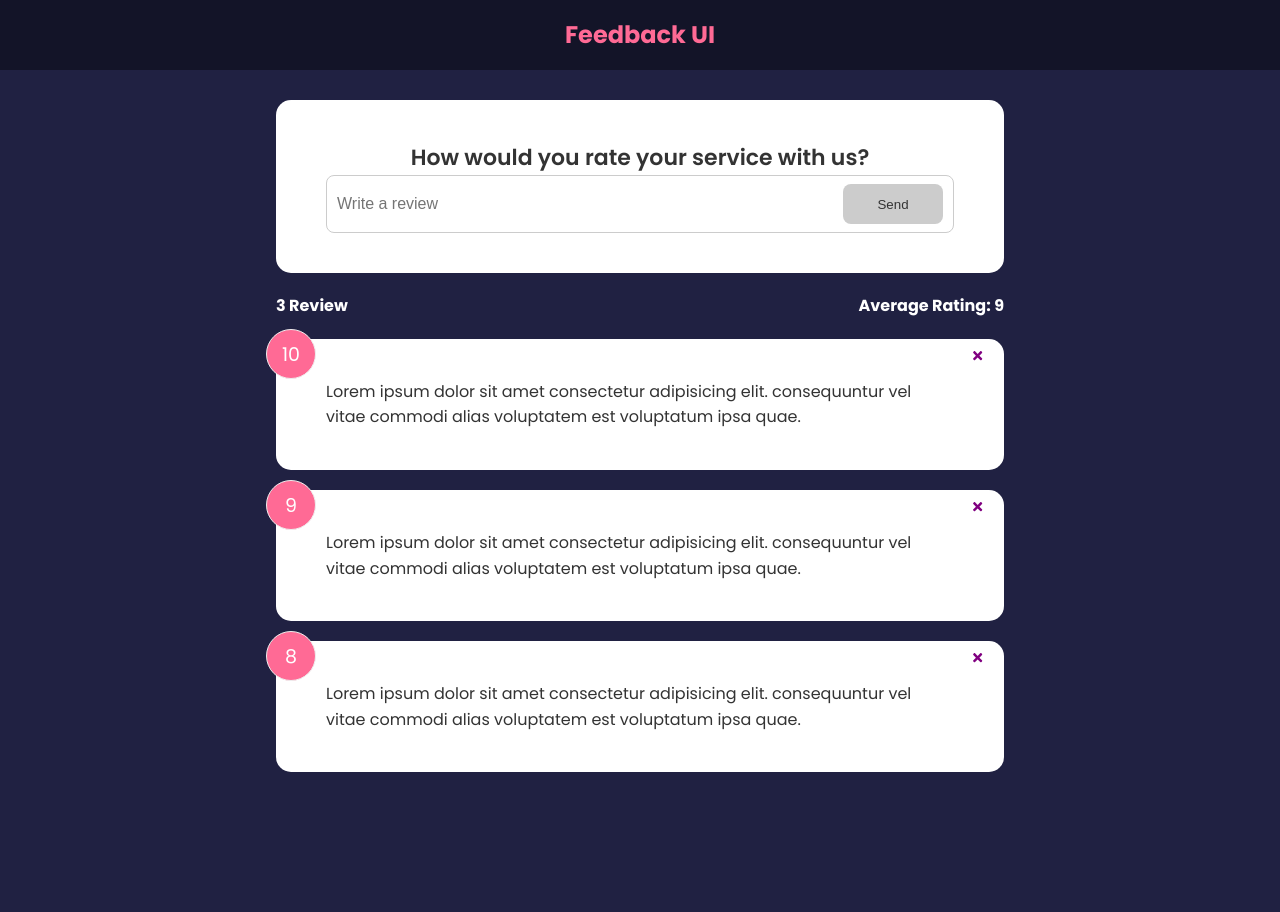
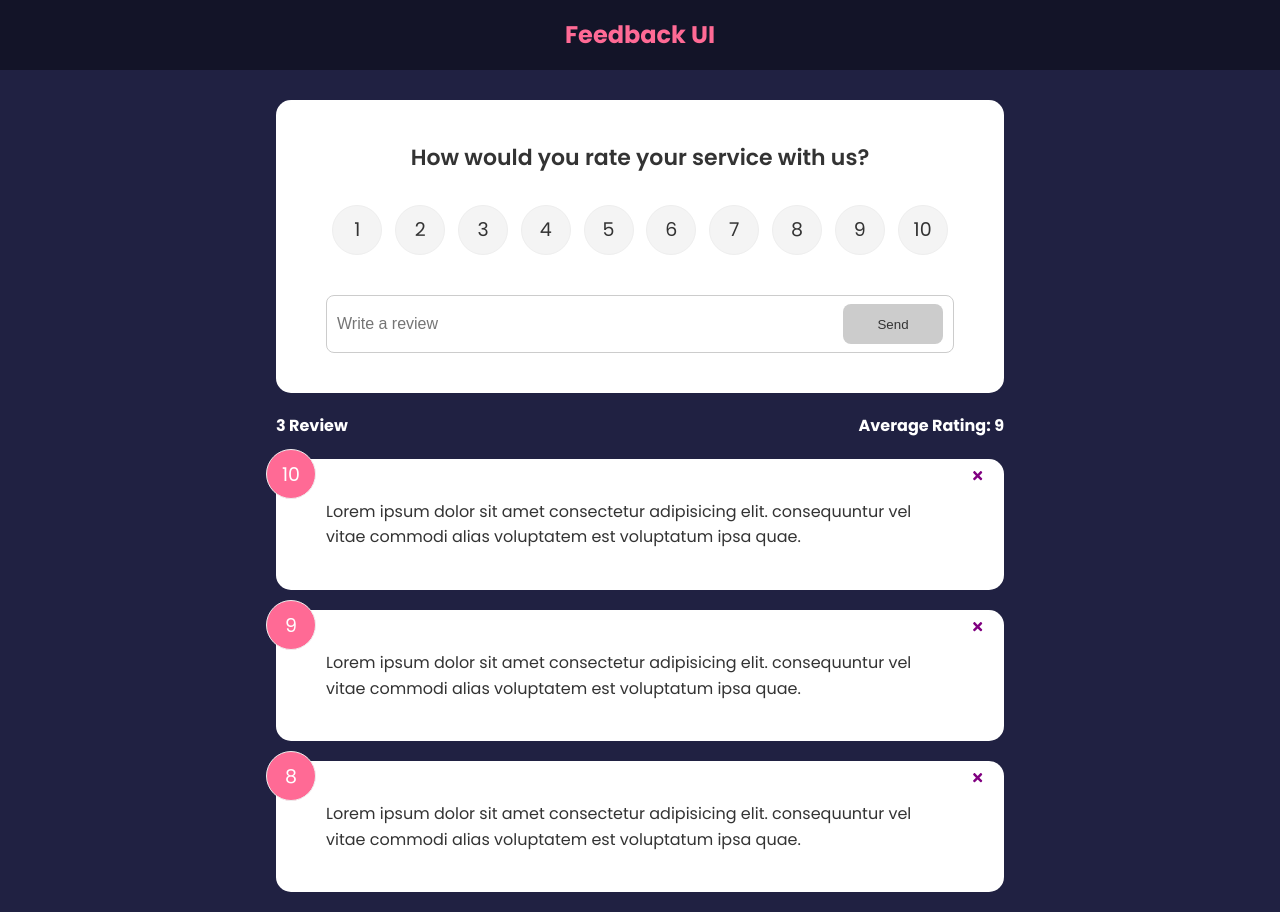
Before and after one commit to recepdoganp/feedback_app, a React (Create React App) app: page / in a window 1280 px wide. Before the commit the page ends 800 px from the top, so only its background shows below. Built offline with nearby package versions, Linux system fonts and the light colour scheme.

Commit message:
About Page

```diff
--- a/package.json
+++ b/package.json
@@ -6,10 +6,13 @@
     "@testing-library/jest-dom": "^5.16.5",
     "@testing-library/react": "^13.4.0",
     "@testing-library/user-event": "^13.5.0",
+    "framer-motion": "^4.1.17",
     "react": "^18.2.0",
     "react-dom": "^18.2.0",
     "react-icons": "^4.4.0",
+    "react-router-dom": "^6.4.1",
     "react-scripts": "5.0.1",
+    "uuid": "^9.0.0",
     "web-vitals": "^2.1.4"
   },
   "scripts": {
--- a/src/App.js
+++ b/src/App.js
@@ -1,4 +1,7 @@
+import { v4 as uuidv4 } from "uuid";
+import { BrowserRouter as Router, Route, Routes } from "react-router-dom";
 import { useState } from "react";
+import AboutPage from "./pages/AboutPage";
 import Header from "./components/Header";
 import FeedbackList from "./components/FeedbackList";
 import FeedbackStats from "./components/FeedbackStats";
@@ -8,20 +11,38 @@ import FeedbackData from "./data/FeedbackData";
 function App() {
   const [feedback, setFeedback] = useState(FeedbackData);
 
+  const addFeedback = (newFeedback) => {
+    newFeedback.id = uuidv4();
+    setFeedback([newFeedback, ...feedback]);
+  };
   const deleteFeedback = (id) => {
     if (window.confirm("Are you sure you want to delete")) {
       setFeedback(feedback.filter((item) => item.id !== id));
     }
   };
   return (
-    <>
+    <Router>
       <Header />
       <div className='container'>
-        <FeedbackForm />
-        <FeedbackStats feedback={feedback} />
-        <FeedbackList feedback={feedback} handleDelete={deleteFeedback} />
+        <Routes>
+          <Route
+            exact
+            path='/'
+            element={
+              <>
+                <FeedbackForm handleAdd={addFeedback} />
+                <FeedbackStats feedback={feedback} />
+                <FeedbackList
+                  feedback={feedback}
+                  handleDelete={deleteFeedback}
+                />
+              </>
+            }
+          ></Route>
+          <Route path='/about' element={<AboutPage />} />
+        </Routes>
       </div>
-    </>
+    </Router>
   );
 }
 
--- a/src/components/FeedbackForm.jsx
+++ b/src/components/FeedbackForm.jsx
@@ -1,9 +1,11 @@
 import { useState } from "react";
 import Card from "./shared/Card";
 import Button from "./shared/Button";
+import RatingSelect from "./RatingSelect";
 
-function FeedbackForm() {
+function FeedbackForm({ handleAdd }) {
   const [text, setText] = useState("");
+  const [rating, setRating] = useState(0);
   const [btnDisabled, setBtnDisabled] = useState(true);
   const [message, setMessage] = useState("");
 
@@ -20,10 +22,29 @@ function FeedbackForm() {
     }
     setText(e.target.value);
   };
+
+  const handleSelectRating = (rating) => {
+    setRating(rating);
+  };
+
+  const handleSubmit = (e) => {
+    e.preventDefault();
+    if (text.trim().length > 10) {
+      let newFeedback = {
+        text,
+        rating,
+      };
+
+      handleAdd(newFeedback);
+      setText("");
+    }
+  };
+
   return (
     <Card>
-      <form>
+      <form onSubmit={handleSubmit}>
         <h2>How would you rate your service with us?</h2>
+        <RatingSelect select={handleSelectRating} rating={rating} />
         <div className='input-group'>
           <input
             onChange={handleTextChange}
--- a/src/components/FeedbackList.js
+++ b/src/components/FeedbackList.js
@@ -1,3 +1,4 @@
+import { motion, AnimatePresence } from "framer-motion";
 import PropTypes from "prop-types";
 import FeedbackItem from "./FeedbackItem";
 
@@ -6,11 +7,24 @@ const FeedbackList = ({ feedback, handleDelete }) => {
     return <p>No feedback yet</p>;
   }
   return (
-    <div className='feedback-list'>
-      {feedback.map((item) => (
-        <FeedbackItem key={item.id} item={item} handleDelete={handleDelete} />
-      ))}
-    </div>
+    <AnimatePresence>
+      <div className='feedback-list'>
+        {feedback.map((item) => (
+          <motion.div
+            key={item.id}
+            initial={{ opacity: 0 }}
+            animate={{ opacity: 1 }}
+            exit={{ opacity: 0 }}
+          >
+            <FeedbackItem
+              key={item.id}
+              item={item}
+              handleDelete={handleDelete}
+            />
+          </motion.div>
+        ))}
+      </div>
+    </AnimatePresence>
   );
 };
 
--- /dev/null
+++ b/src/components/RatingSelect.jsx
@@ -0,0 +1,122 @@
+function RatingSelect({ select, rating }) {
+  const handleChange = (e) => {
+    select(+e.target.value);
+  };
+
+  return (
+    <ul className='rating'>
+      <li>
+        <input
+          type='radio'
+          name='rating'
+          id='num1'
+          value='1'
+          onChange={handleChange}
+          checked={rating === 1}
+        />
+        <label htmlFor='num1'>1</label>
+      </li>
+      <li>
+        <input
+          type='radio'
+          name='rating'
+          id='num2'
+          value='2'
+          onChange={handleChange}
+          checked={rating === 2}
+        />
+        <label htmlFor='num2'>2</label>
+      </li>
+      <li>
+        <input
+          type='radio'
+          name='rating'
+          id='num3'
+          value='3'
+          onChange={handleChange}
+          checked={rating === 3}
+        />
+        <label htmlFor='num3'>3</label>
+      </li>
+      <li>
+        <input
+          type='radio'
+          name='rating'
+          id='num4'
+          value='4'
+          onChange={handleChange}
+          checked={rating === 4}
+        />
+        <label htmlFor='num4'>4</label>
+      </li>
+      <li>
+        <input
+          type='radio'
+          name='rating'
+          id='num5'
+          value='5'
+          onChange={handleChange}
+          checked={rating === 5}
+        />
+        <label htmlFor='num5'>5</label>
+      </li>
+      <li>
+        <input
+          type='radio'
+          name='rating'
+          id='num6'
+          value='6'
+          onChange={handleChange}
+          checked={rating === 6}
+        />
+        <label htmlFor='num6'>6</label>
+      </li>
+      <li>
+        <input
+          type='radio'
+          name='rating'
+          id='num7'
+          value='7'
+          onChange={handleChange}
+          checked={rating === 7}
+        />
+        <label htmlFor='num7'>7</label>
+      </li>
+      <li>
+        <input
+          type='radio'
+          name='rating'
+          id='num8'
+          value='8'
+          onChange={handleChange}
+          checked={rating === 8}
+        />
+        <label htmlFor='num8'>8</label>
+      </li>
+      <li>
+        <input
+          type='radio'
+          name='rating'
+          id='num9'
+          value='9'
+          onChange={handleChange}
+          checked={rating === 9}
+        />
+        <label htmlFor='num9'>9</label>
+      </li>
+      <li>
+        <input
+          type='radio'
+          name='rating'
+          id='num10'
+          value='10'
+          onChange={handleChange}
+          checked={rating === 10}
+        />
+        <label htmlFor='num10'>10</label>
+      </li>
+    </ul>
+  );
+}
+
+export default RatingSelect;
--- /dev/null
+++ b/src/pages/AboutPage.jsx
@@ -0,0 +1,18 @@
+import Card from "../components/shared/Card";
+
+function AboutPage() {
+  return (
+    <Card>
+      <div className='about'>
+        <h1>About this project</h1>
+        <p>This is a React app to leave feedback for a product or service</p>
+        <p>Version 1.0.0</p>
+        <p>
+          <a href='/'>Back to Home</a>
+        </p>
+      </div>
+    </Card>
+  );
+}
+
+export default AboutPage;
```
Also changed, not shown: 1 other file (tests, documents, lock files or other folders).
